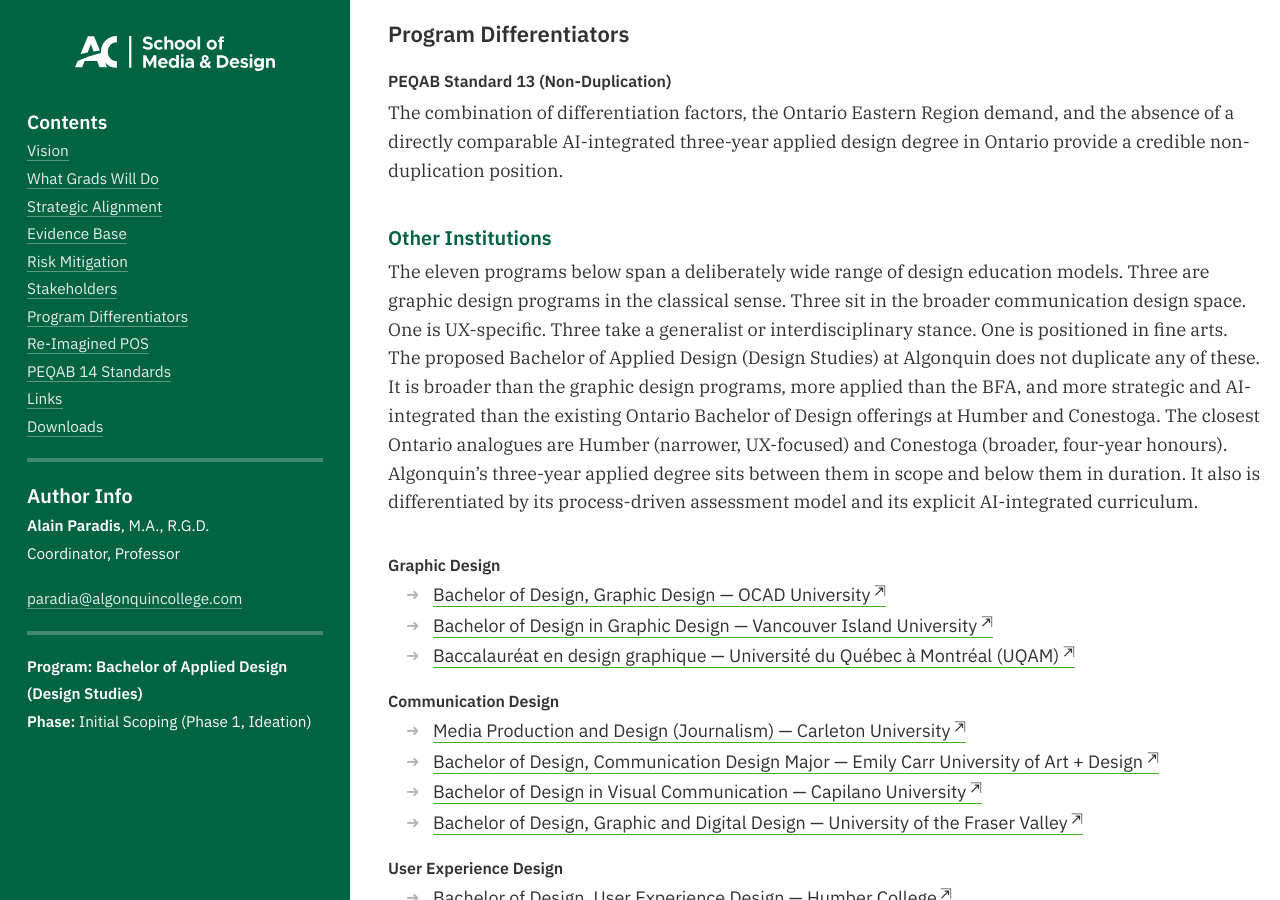
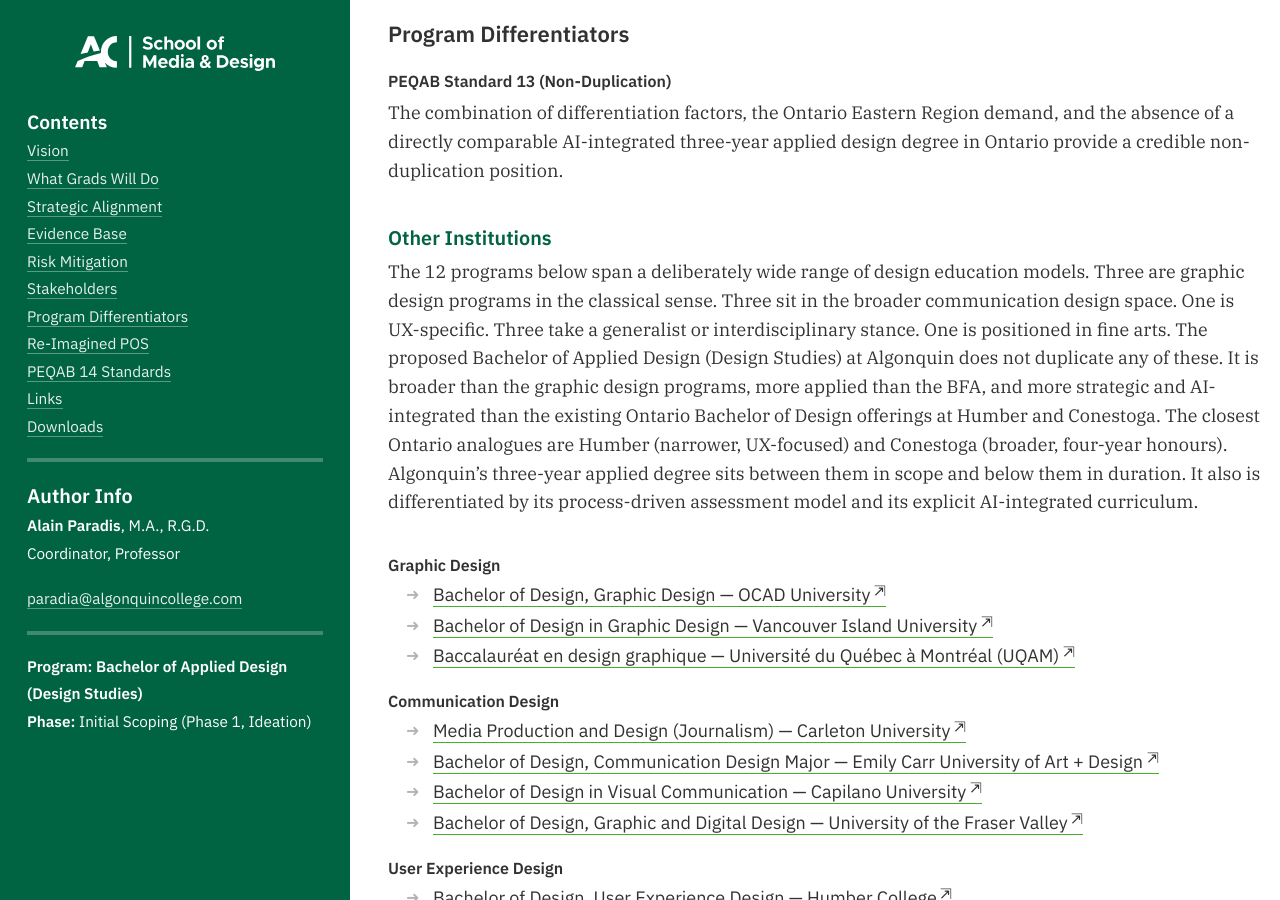
Before and after one commit to AlainParadis/program-transformation, a Jekyll site: the page built from index.md, in a window 1280 px wide and 900 px high, scrolled down 5790 px. Built offline with Jekyll 4.4.1, drawn with Linux system fonts in a browser that asks for light colours.

Commit message:
Use dynamic program count in differentiation
Replace the hardcoded “eleven programs” text with a Liquid expression ({{ site.data.sitewide['degree-programs'] | size }}) in _includes/differentiation.html so the displayed program count is derived from site data and stays up to date when the list changes.

```diff
--- a/_includes/differentiation.html
+++ b/_includes/differentiation.html
@@ -9,7 +9,7 @@
 </p>
 <h5>Other Institutions</h5>
 <p>
-	The eleven programs below span a deliberately wide range of design education models. Three are graphic design programs in the classical sense. Three sit in the broader communication design space. One is UX-specific. Three take a generalist or interdisciplinary stance. One is positioned in fine arts. The proposed Bachelor of Applied Design (Design Studies) at Algonquin does not duplicate any of these. It is broader than the graphic design programs, more applied than the BFA, and more strategic and AI-integrated than the existing Ontario Bachelor of Design offerings at Humber and Conestoga. The closest Ontario analogues are Humber (narrower, UX-focused) and Conestoga (broader, four-year honours). Algonquin’s three-year applied degree sits between them in scope and below them in duration. It also is differentiated by its process-driven assessment model and its explicit AI-integrated curriculum.
+	The {{ site.data.sitewide['degree-programs'] | size }} programs below span a deliberately wide range of design education models. Three are graphic design programs in the classical sense. Three sit in the broader communication design space. One is UX-specific. Three take a generalist or interdisciplinary stance. One is positioned in fine arts. The proposed Bachelor of Applied Design (Design Studies) at Algonquin does not duplicate any of these. It is broader than the graphic design programs, more applied than the BFA, and more strategic and AI-integrated than the existing Ontario Bachelor of Design offerings at Humber and Conestoga. The closest Ontario analogues are Humber (narrower, UX-focused) and Conestoga (broader, four-year honours). Algonquin’s three-year applied degree sits between them in scope and below them in duration. It also is differentiated by its process-driven assessment model and its explicit AI-integrated curriculum.
 </p>
 <h6>
 	Graphic Design
```
